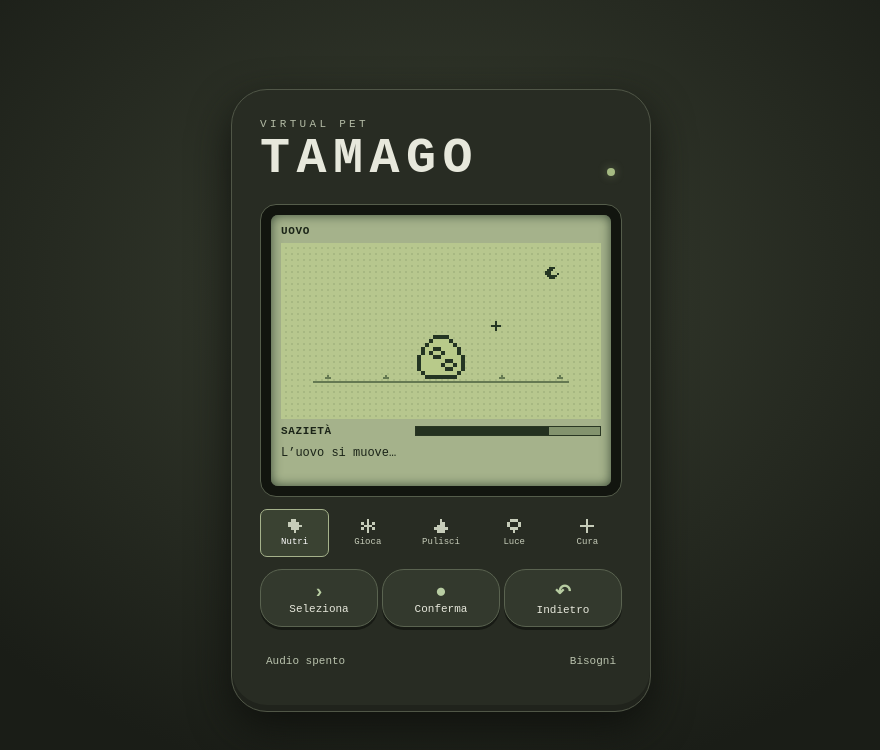
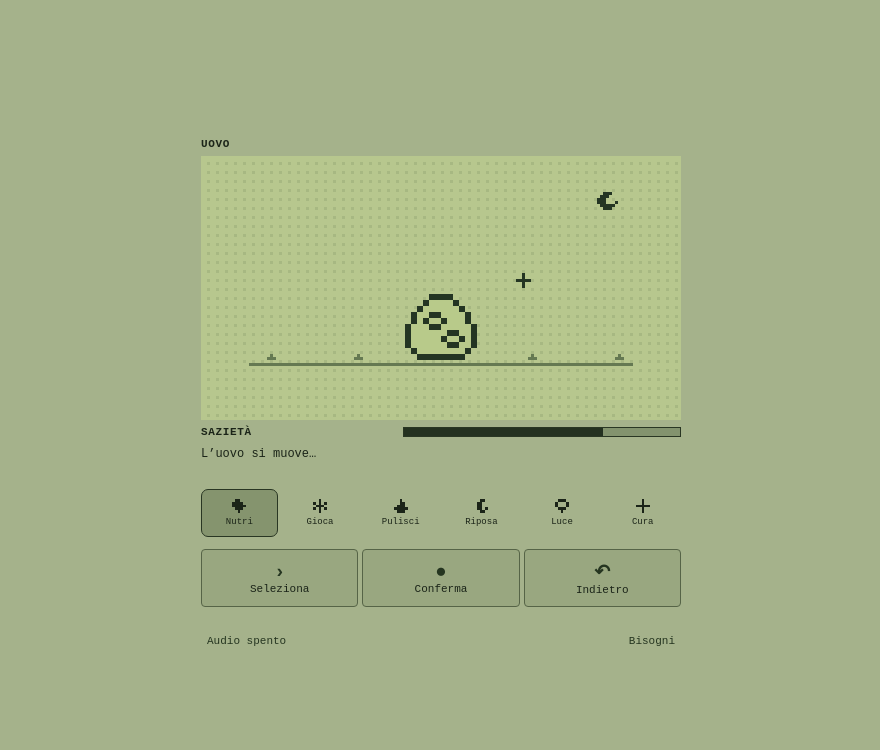
Before and after one commit to der1988/spider, a website built with Vite: page index.html in a window 1280 px wide. Shown: the whole page, without its empty margins (199-1079 px from the left). Built offline with nearby package versions, Linux system fonts and the light colour scheme.

Commit message:
Use an LCD-only layout and add manual naps

```diff
--- a/index.html
+++ b/index.html
@@ -3,7 +3,7 @@
 <head>
 <meta charset="UTF-8">
 <meta name="viewport" content="width=device-width, initial-scale=1, viewport-fit=cover">
-<meta name="theme-color" content="#1a1d17">
+<meta name="theme-color" content="#a5b28b">
 <meta name="apple-mobile-web-app-capable" content="yes">
 <link rel="manifest" href="./manifest.webmanifest">
 <link rel="apple-touch-icon" href="./touch.png">
@@ -11,16 +11,11 @@
 <title>Tamago</title>
 </head>
 <body>
-<main class="device">
-  <header><p class="eyebrow">VIRTUAL PET</p><h1>TAMAGO</h1><span class="lamp" aria-hidden="true"></span></header>
-  <section class="bezel" aria-label="Display LCD">
-    <div class="lcd">
+<main class="lcd" aria-label="Tamago">
       <div class="display-top"><span id="stage">UOVO</span><span id="clock"></span></div>
       <canvas width="160" height="88" aria-label="Creatura Tamago"></canvas>
       <div class="meter"><label for="fullness">SAZIETÀ</label><progress id="fullness" max="100" value="100"></progress></div>
       <p id="message" role="status">L’uovo si muove…</p>
-    </div>
-  </section>
   <div class="menu" id="actions" aria-label="Azioni"></div>
   <div class="controls">
     <button id="select" type="button"><b aria-hidden="true">›</b>Seleziona</button>
--- a/src/game.ts
+++ b/src/game.ts
@@ -3,6 +3,7 @@ const HOUR = 60 * MINUTE
 const DAY = 24 * HOUR
 const AWAKE_MS = 16 * HOUR
 
+export const REST_MS = 30 * MINUTE
 export const HATCH_MS = 10_000
 export const TEEN_MS = 12 * HOUR
 export const ADULT_MS = 48 * HOUR
@@ -12,7 +13,7 @@ export const BACKUP_KEY = 'tamago.backup'
 
 export type Stage = 'egg' | 'baby' | 'teen' | 'adult'
 export type Form = 'bud' | 'comet'
-export type Action = 'feed' | 'play' | 'clean' | 'light' | 'heal'
+export type Action = 'feed' | 'play' | 'clean' | 'light' | 'heal' | 'rest'
 
 export interface State {
   stage: Stage
@@ -22,6 +23,7 @@ export interface State {
   energy: number
   hygiene: number
   health: number
+  restUntil?: number
   sleeping: boolean
   lightOn: boolean
   sick: boolean
@@ -47,8 +49,13 @@ export function createGame(now: number): State {
   }
 }
 
+function restingAt(state: State, time: number) {
+  const end = state.restUntil
+  return end !== undefined && time > end - REST_MS && time <= end
+}
+
 function simulateMinute(state: State, elapsed: number) {
-  const asleep = isSleeping(elapsed)
+  const asleep = isSleeping(elapsed) || restingAt(state, state.bornAt + elapsed)
   state.hunger = clamp(state.hunger - (asleep ? 3 : 6) / 60)
   state.happiness = clamp(state.happiness - (asleep ? 0 : 4) / 60)
   state.hygiene = clamp(state.hygiene - (asleep ? 2 : 5) / 60)
@@ -82,7 +89,7 @@ export function advance(state: State, now: number): State {
     simulateMinute(next, next.simulatedAt - next.bornAt)
   }
 
-  next.sleeping = isSleeping(elapsed)
+  next.sleeping = isSleeping(elapsed) || now < (next.restUntil ?? 0)
   if (!next.sleeping) next.lightOn = true
   next.stage = elapsed >= ADULT_MS ? 'adult' : elapsed >= TEEN_MS ? 'teen' : 'baby'
   if (next.stage === 'adult' && next.form === null) {
@@ -97,6 +104,13 @@ export function advance(state: State, now: number): State {
 export function act(state: State, action: Action, now: number): { state: State; message: string } {
   const next = { ...advance(state, now) }
   if (next.stage === 'egg') return { state: next, message: 'Si sta ancora schiudendo…' }
+  if (action === 'rest') {
+    if (next.sleeping) return { state: next, message: 'Sta già riposando…' }
+    next.restUntil = next.updatedAt + REST_MS
+    next.sleeping = true
+    next.lightOn = false
+    return { state: next, message: 'Riposa per 30 minuti.' }
+  }
   if (action === 'light') {
     if (!next.sleeping) return { state: next, message: 'Puoi cambiare la luce durante il sonno.' }
     next.lightOn = !next.lightOn
@@ -141,6 +155,8 @@ function decode(raw: string | null): State | undefined {
     if (![value.sleeping, value.lightOn, value.sick].every((flag) => typeof flag === 'boolean')) {
       return undefined
     }
+    if (value.restUntil !== undefined && (!Number.isSafeInteger(value.restUntil) ||
+      value.restUntil < value.bornAt + REST_MS || value.restUntil > value.updatedAt + REST_MS)) return undefined
     const times = [value.bornAt, value.updatedAt, value.simulatedAt]
     if (!times.every(Number.isSafeInteger) || value.bornAt < 0 || value.updatedAt < value.bornAt ||
       value.simulatedAt < value.bornAt + HATCH_MS ||
--- a/src/main.ts
+++ b/src/main.ts
@@ -10,6 +10,7 @@ const actions = [
   {id:'feed', label:'Nutri', icon:['01100','11110','11111','01110','00100']},
   {id:'play', label:'Gioca', icon:['00100','10101','01110','10101','00100']},
   {id:'clean', label:'Pulisci', icon:['00100','00110','01110','11111','01110']},
+  {id:'rest', label:'Riposa', icon:['00110','01100','01100','01101','00110']},
   {id:'light', label:'Luce', icon:['01110','10001','10001','01110','00100']},
   {id:'heal', label:'Cura', icon:['00100','00100','11111','00100','00100']},
 ] as const;
@@ -64,7 +65,7 @@ const actionButtons = actions.map(({id, label, icon}, index) => {
   const iconCanvas = document.createElement('canvas');
   iconCanvas.width = iconCanvas.height = 5;
   const ink = iconCanvas.getContext('2d')!;
-  ink.fillStyle = '#c6ccb9';
+  ink.fillStyle = '#1b2418';
   icon.forEach((row, y) => Array.from(row).forEach((pixel, x) => {
     if (pixel === '1') ink.fillRect(x, y, 1, 1);
   }));
@@ -93,7 +94,7 @@ function select(index: number) {
 
 function refresh() {
   element('stage').textContent = stages[state.stage];
-  element('clock').textContent = state.sick ? 'MALATO' : state.sleeping ? 'SONNO' : state.stage === 'egg' ? '' : 'SVEGLIO';
+  element('clock').textContent = state.sleeping ? 'SONNO' : state.sick ? 'MALATO' : state.stage === 'egg' ? '' : 'SVEGLIO';
   element<HTMLProgressElement>('fullness').value = state.hunger;
   fields.forEach(([key], index) => {
     statValues[index].textContent = Math.round(state[key]) + '%';
@@ -133,7 +134,7 @@ function perform(action: Action) {
   const result = act(state, action, now());
   state = result.state;
   message.textContent = result.message;
-  if (action !== 'light' && state.stage !== 'egg' && !state.sleeping) {
+  if (action !== 'light' && action !== 'rest' && state.stage !== 'egg' && !state.sleeping) {
     reaction = action;
     reactionUntil = performance.now() + 750;
   }
--- a/src/style.css
+++ b/src/style.css
@@ -1,13 +1,7 @@
-:root{font-family:ui-monospace,monospace;color:#e7e8dc;background:#1a1d17;color-scheme:dark}
+:root{font-family:ui-monospace,monospace;color:#1b2418;background:#a5b28b}
 *{box-sizing:border-box}
-body{margin:0;min-height:100svh;display:grid;place-items:center;padding:max(16px,env(safe-area-inset-top)) max(12px,env(safe-area-inset-right)) max(16px,env(safe-area-inset-bottom)) max(12px,env(safe-area-inset-left));background:radial-gradient(ellipse at 50% 35%,#393f31,transparent 70%)}
-.device{width:min(100%,420px);padding:clamp(14px,5vw,28px);background:#282c23;border:1px solid #505647;border-radius:36px;box-shadow:0 16px 40px #10120e,inset 0 -6px #20231c}
-header{position:relative;margin:0 0 20px}
-h1{font-size:clamp(32px,10vw,50px);line-height:1;margin:4px 0;letter-spacing:.13em}
-.eyebrow{margin:0;color:#b2baa4;font-size:11px;letter-spacing:.3em}
-.lamp{position:absolute;right:7px;bottom:8px;width:8px;height:8px;border-radius:50%;background:#a5ba82;box-shadow:0 0 10px #a5ba8270}
-.bezel{border-radius:16px;background:#12150f;padding:10px;border:1px solid #555d4b}
-.lcd{background:#a5b28b;color:#1b2418;padding:10px;border-radius:7px;box-shadow:inset 0 0 11px #3b4b38}
+body{margin:0;min-height:100svh;display:grid;place-items:center;padding:max(16px,env(safe-area-inset-top)) max(12px,env(safe-area-inset-right)) max(16px,env(safe-area-inset-bottom)) max(12px,env(safe-area-inset-left))}
+.lcd{width:min(100%,480px)}
 .display-top,.meter{display:flex;justify-content:space-between;align-items:center;gap:8px;font-size:11px;font-weight:bold;letter-spacing:.06em}
 canvas{display:block;width:100%;height:auto;image-rendering:pixelated;margin:6px 0}
 progress{width:58%;height:10px;border:1px solid #293623;border-radius:0;appearance:none;color:#243120;background:#83936e}
@@ -16,17 +10,17 @@ progress::-webkit-progress-value{background:#243120}
 progress::-moz-progress-bar{background:#243120}
 #message{font-size:12px;margin:9px 0 0;min-height:2.5em}
 button{font:inherit;color:inherit;touch-action:manipulation;cursor:pointer}
-button:focus-visible{outline:2px solid #d5e8b7;outline-offset:2px}
+button:focus-visible{outline:2px solid #243120;outline-offset:2px}
 .menu,.controls,footer{display:flex;justify-content:space-between;gap:4px}
 .menu{margin-top:12px}
-.menu button{flex:1;min-width:0;min-height:48px;background:transparent;border:1px solid transparent;color:#c6ccb9;font-size:9px;border-radius:7px;padding:4px 0}
-.menu button[aria-pressed=true]{border-color:#a5b28b;background:#3a4232;color:#fff}
+.menu button{flex:1;min-width:0;min-height:48px;background:transparent;border:1px solid transparent;color:#1b2418;font-size:9px;border-radius:7px;padding:4px 0}
+.menu button[aria-pressed=true]{border-color:#293623;background:#85946e;color:#1b2418}
 .menu i{display:block;width:14px;height:14px;margin:0 auto 4px;image-rendering:pixelated;background-size:100%}
 .controls{margin:12px 0}
-.controls button{flex:1;min-height:58px;background:#33392d;border:1px solid #5a6350;border-radius:22px;box-shadow:0 3px #171a14;font-size:11px}
-.controls button:active{transform:translateY(2px);box-shadow:0 1px #171a14}
-.controls b{display:block;font-size:19px;color:#b8cda2}
-footer button{background:none;border:0;color:#b9c2ad;min-height:44px;font-size:11px;padding:0 6px}
+.controls button{flex:1;min-height:58px;background:#99a780;border:1px solid #566447;border-radius:4px;font-size:11px}
+.controls button:active{transform:translateY(2px);background:#85946e}
+.controls b{display:block;font-size:19px;color:#253520}
+footer button{background:none;border:0;color:#253520;min-height:44px;font-size:11px;padding:0 6px}
 dl{font-size:12px;margin:0;display:grid;grid-template-columns:1fr auto;gap:4px}
 dl[hidden]{display:none}
 dd{margin:0}
```
Also changed, not shown: docs/architettura.md (+1 -1 lines), test/game.test.ts (+20 -0 lines), README.md, public/manifest.webmanifest.
